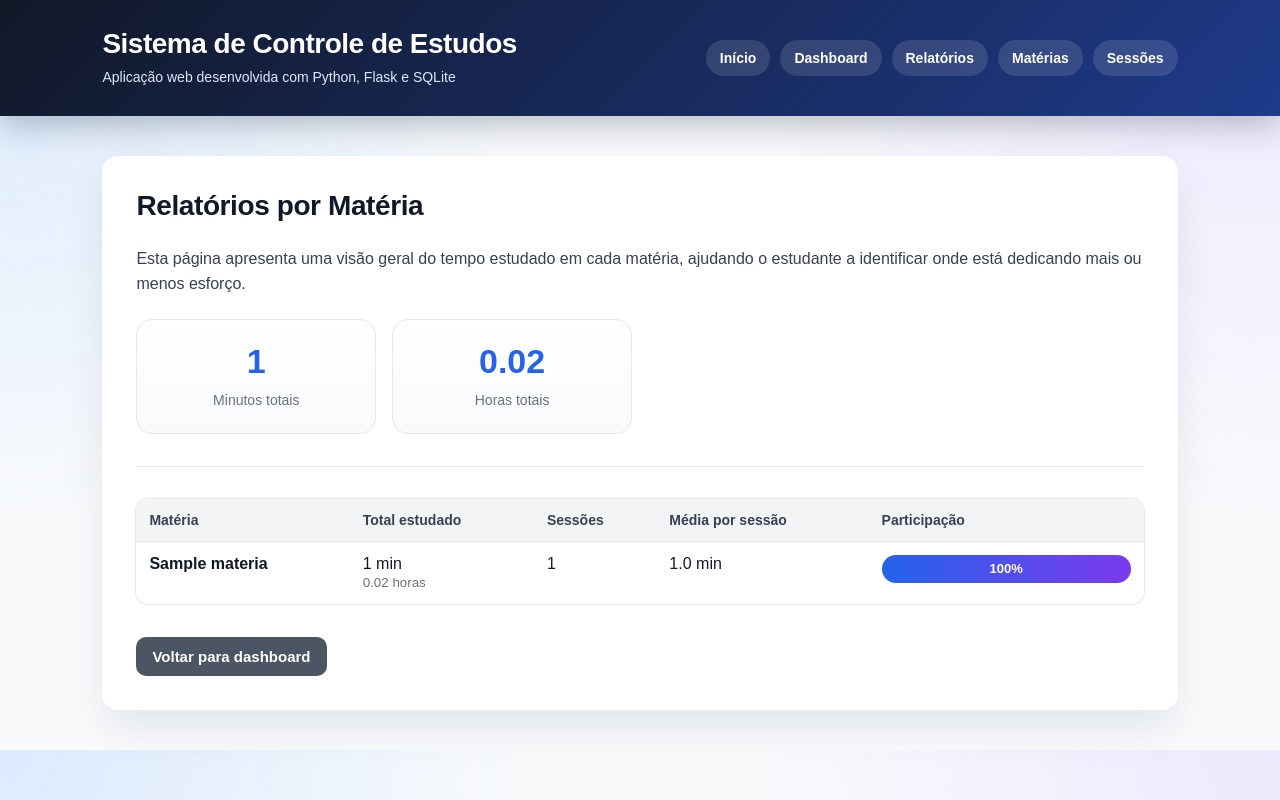
After one commit to gabsoares0/sistema-controle-estudos, a Flask app: page /relatorios in a window 1280 px wide. The commit adds this page. Run offline with Flask 3, Linux system fonts and the light colour scheme; tables that the repository leaves empty hold one stand-in row (values such as "Sample post").

Commit message:
Adiciona relatorios por materia

```diff
--- a/app.py
+++ b/app.py
@@ -113,6 +113,57 @@ def dashboard():
         ultimas_sessoes=ultimas_sessoes
     )
 
+@app.route("/relatorios")
+def relatorios():
+    conexao = conectar_banco()
+    cursor = conexao.cursor()
+
+    cursor.execute("""
+        SELECT
+            materias.id,
+            materias.nome AS materia,
+            COALESCE(SUM(sessoes_estudo.duracao), 0) AS total_minutos,
+            COUNT(sessoes_estudo.id) AS total_sessoes,
+            COALESCE(AVG(sessoes_estudo.duracao), 0) AS media_minutos
+        FROM materias
+        LEFT JOIN sessoes_estudo
+            ON materias.id = sessoes_estudo.materia_id
+        GROUP BY materias.id, materias.nome
+        ORDER BY total_minutos DESC
+    """)
+
+    resultados = cursor.fetchall()
+    conexao.close()
+
+    total_geral_minutos = sum(item["total_minutos"] for item in resultados)
+    total_geral_horas = round(total_geral_minutos / 60, 2)
+
+    relatorios = []
+
+    for item in resultados:
+        total_minutos = item["total_minutos"]
+        total_horas = round(total_minutos / 60, 2)
+
+        if total_geral_minutos > 0:
+            percentual = round((total_minutos / total_geral_minutos) * 100)
+        else:
+            percentual = 0
+
+        relatorios.append({
+            "materia": item["materia"],
+            "total_minutos": total_minutos,
+            "total_horas": total_horas,
+            "total_sessoes": item["total_sessoes"],
+            "media_minutos": round(item["media_minutos"], 1),
+            "percentual": percentual
+        })
+
+    return render_template(
+        "relatorios.html",
+        relatorios=relatorios,
+        total_geral_minutos=total_geral_minutos,
+        total_geral_horas=total_geral_horas
+    )
 
 @app.route("/materias", methods=["GET", "POST"])
 def materias():
--- a/templates/base.html
+++ b/templates/base.html
@@ -356,6 +356,43 @@
                 padding: 10px;
             }
         }
+
+            .mini-progress {
+            width: 100%;
+            min-width: 160px;
+            background-color: #e5e7eb;
+            border-radius: 999px;
+            overflow: hidden;
+            height: 28px;
+        }
+
+        .mini-progress-fill {
+            background: linear-gradient(90deg, #2563eb, #7c3aed);
+            color: white;
+            height: 100%;
+            text-align: center;
+            font-size: 13px;
+            font-weight: bold;
+            line-height: 28px;
+            transition: width 0.4s ease;
+        }
+
+        small {
+            color: var(--muted);
+        }
+
+        .empty-state {
+            background-color: #f9fafb;
+            border: 1px solid var(--border);
+            border-radius: 16px;
+            padding: 28px;
+            text-align: center;
+        }
+
+        .empty-state h3 {
+            margin-top: 0;
+        }
+
     </style>
 </head>
 <body>
@@ -370,6 +407,7 @@
      <nav>
          <a href="/">Início</a>
          <a href="/dashboard">Dashboard</a>
+         <a href="/relatorios">Relatórios</a>
          <a href="/materias">Matérias</a>
          <a href="/sessoes">Sessões</a>
      </nav>
--- a/templates/index.html
+++ b/templates/index.html
@@ -15,6 +15,7 @@
 </p>
 
 <a href="/dashboard" class="button">Ver dashboard</a>
+<a href="/relatorios" class="button">Ver relatórios</a>
 <a href="/materias" class="button">Cadastrar matérias</a>
 <a href="/sessoes" class="button">Registrar estudos</a>
 
--- /dev/null
+++ b/templates/relatorios.html
@@ -0,0 +1,86 @@
+{% extends "base.html" %}
+
+{% block content %}
+
+<h2>Relatórios por Matéria</h2>
+
+<p>
+    Esta página apresenta uma visão geral do tempo estudado em cada matéria,
+    ajudando o estudante a identificar onde está dedicando mais ou menos esforço.
+</p>
+
+<div class="cards">
+    <div class="card">
+        <h3>{{ total_geral_minutos }}</h3>
+        <p>Minutos totais</p>
+    </div>
+
+    <div class="card">
+        <h3>{{ total_geral_horas }}</h3>
+        <p>Horas totais</p>
+    </div>
+</div>
+
+<hr>
+
+{% if relatorios %}
+
+<table>
+    <thead>
+        <tr>
+            <th>Matéria</th>
+            <th>Total estudado</th>
+            <th>Sessões</th>
+            <th>Média por sessão</th>
+            <th>Participação</th>
+        </tr>
+    </thead>
+
+    <tbody>
+        {% for item in relatorios %}
+        <tr>
+            <td>
+                <strong>{{ item["materia"] }}</strong>
+            </td>
+
+            <td>
+                {{ item["total_minutos"] }} min
+                <br>
+                <small>{{ item["total_horas"] }} horas</small>
+            </td>
+
+            <td>
+                {{ item["total_sessoes"] }}
+            </td>
+
+            <td>
+                {{ item["media_minutos"] }} min
+            </td>
+
+            <td>
+                <div class="mini-progress">
+                    <div class="mini-progress-fill" style="width: {{ item['percentual'] }}%">
+                        {{ item["percentual"] }}%
+                    </div>
+                </div>
+            </td>
+        </tr>
+        {% endfor %}
+    </tbody>
+</table>
+
+{% else %}
+
+<div class="empty-state">
+    <h3>Nenhuma matéria cadastrada ainda</h3>
+    <p>Cadastre matérias e sessões de estudo para visualizar os relatórios.</p>
+    <a href="/materias" class="button">Cadastrar matéria</a>
+</div>
+
+{% endif %}
+
+<br>
+
+<a href="/dashboard" class="button secondary">Voltar para dashboard</a>
+
+{% endblock %}
```
Lines whose indentation alone changed are shown as unchanged.
